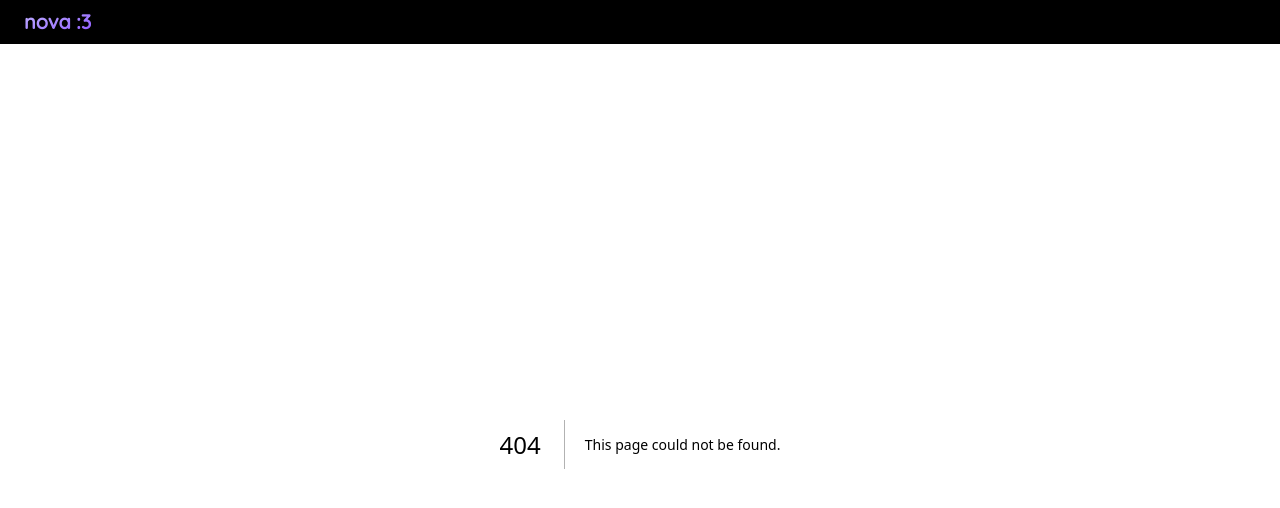
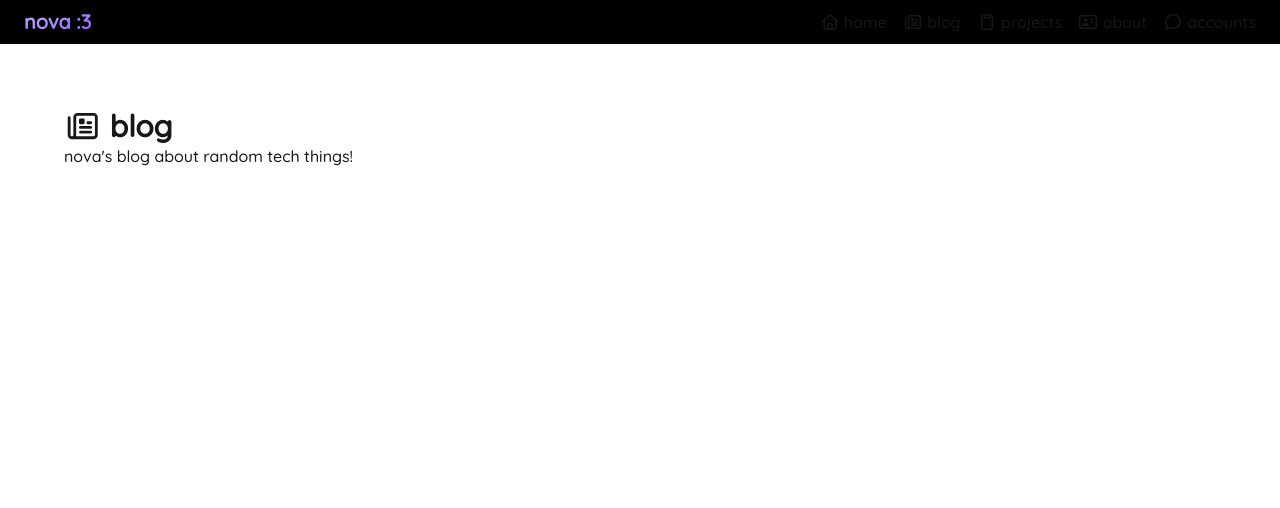
Before and after one commit to aelithron/novatea, a Next.js app: page /blog in a window 1280 px wide. Before the commit this address had no page. Shown: the top 508 px of the page. Built offline with nearby package versions, Linux system fonts and the light colour scheme.

Commit message:
small changes, create blog page (idk at this point)

```diff
--- a/app/about/page.tsx
+++ b/app/about/page.tsx
@@ -5,9 +5,9 @@ import { Metadata } from "next";
 export const metadata: Metadata = { title: "about" }
 export default function Page() {
   return (
-    <div className="flex flex-col min-h-screen p-8 md:p-16">
+    <main className="flex flex-col min-h-screen p-8 md:p-16">
       <h1 className="text-3xl font-semibold"><FontAwesomeIcon icon={faAddressCard} /> about nova</h1>
       <p>an extended bio</p>
-    </div>
+    </main>
   );
 }
--- /dev/null
+++ b/app/blog/page.tsx
@@ -0,0 +1,13 @@
+import { faNewspaper } from "@fortawesome/free-regular-svg-icons";
+import { FontAwesomeIcon } from "@fortawesome/react-fontawesome";
+import { Metadata } from "next";
+
+export const metadata: Metadata = { title: "blog" };
+export default function Page() {
+  return (
+    <main className="flex flex-col min-h-screen p-8 md:p-16">
+      <h1 className="text-3xl font-semibold"><FontAwesomeIcon icon={faNewspaper} /> blog</h1>
+      <p>nova&apos;s blog about random tech things!</p>
+    </main>
+  );
+}
--- a/app/projects/page.tsx
+++ b/app/projects/page.tsx
@@ -4,7 +4,7 @@ import { faCodeBranch, faLink } from "@fortawesome/free-solid-svg-icons";
 import { FontAwesomeIcon } from "@fortawesome/react-fontawesome";
 import { Metadata } from "next";
 
-export const metadata: Metadata = { title: "projects" }
+export const metadata: Metadata = { title: "projects" };
 export default function Page() {
   const topProjects = projectList().filter(project => project.spotlighted);
   const otherProjects = projectList().filter(project => !project.spotlighted);
```
